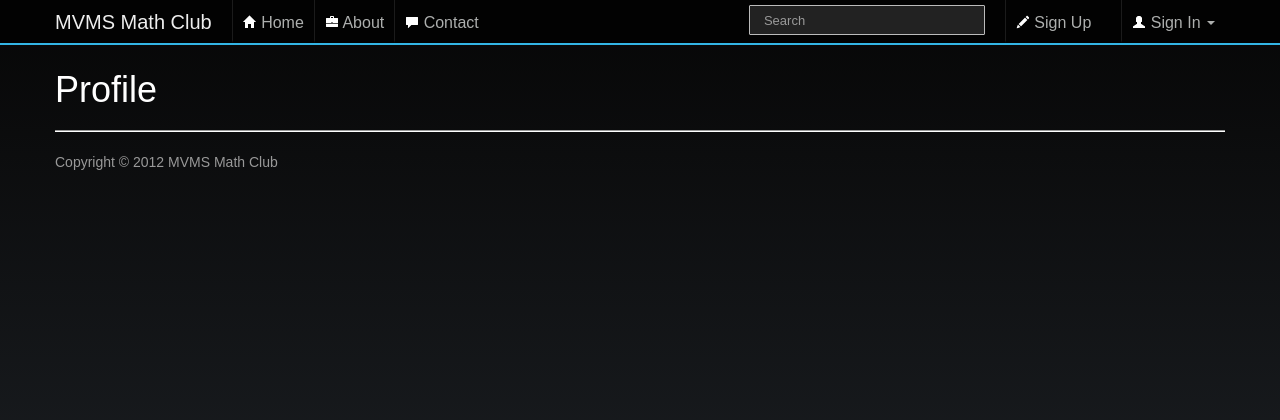
After one commit to tpankaj/MVMSMathWebsite, a Flask app: page /profile/ in a window 1280 px wide. The commit adds this page. Shown: the top 420 px of the page. Run offline with Flask 2, Linux system fonts and the light colour scheme; some libraries are stand-ins or nearby versions; some web fonts are replaced.

Commit message:
Some sort of fake login system
Signed-off-by: Tushar Pankaj <tushar.s.pankaj@gmail.com>

```diff
--- a/app.py
+++ b/app.py
@@ -1,11 +1,30 @@
 import os
-from flask import Flask, Markup, render_template, abort
+from flask import Flask, Markup, render_template, request, abort
 
 app = Flask(__name__)
 
 @app.route('/')
 def index():
     return render_template('index.html', current='index')
+
+@app.route('/profile/')
+def profile():
+    return render_template('system/profile.html')
+
+@app.route('/register/', methods=['GET', 'POST'])
+def register():
+    return render_template('system/register.html')
+
+@app.route('/signin/', methods=['POST'])
+def signin():
+    if validateuser(username=request.form['user[username]'], password=request.form['user[password]']):
+        return render_template('system/signin.html', user=request.form['user[username]'])
+    else:
+        return render_template('system/signin.html', failed=True)
+
+@app.route('/signout/')
+def signout():
+    return render_template('system/signout.html')
 
 @app.route('/<page>/')
 def go_to(page):
@@ -23,6 +42,9 @@ def linkname(title):
   title = ''.join(c for c in title if c.isalnum() or c.isspace() or c == '-')
   return title.lower().replace(' ', '-')
 
+def validateuser(username, password):
+    return True;
+
 if __name__ == '__main__':
     port = int(os.environ.get('PORT', 5000))
     app.run(host='0.0.0.0', port=port, debug=True)
--- a/templates/layout/base.html
+++ b/templates/layout/base.html
@@ -24,6 +24,9 @@
     <link rel="apple-touch-icon-precomposed" sizes="114x114" href="/static/ico/apple-touch-icon-114-precomposed.png">
     <link rel="apple-touch-icon-precomposed" sizes="72x72" href="/static/ico/apple-touch-icon-72-precomposed.png">
     <link rel="apple-touch-icon-precomposed" href="/static/ico/apple-touch-icon-57-precomposed.png">
+
+    <script src="/static/bootstrap/js/jquery.js"></script>
+    <script src="/static/bootstrap/js/bootstrap.min.js"></script>
     {% endblock %}
   </head>
   <body>
@@ -59,22 +62,23 @@
 	    <ul class="nav pull-right">
 	      <li class="divider-vertical"></li>
               <li class="dropdown">
-		<a class="dropdown-toggle" href="#" data-toggle="dropdown"><i class="icon-user icon-white"></i> {{ user }} <strong class="caret"></strong></a>                        <ul class="dropdown-menu">
-		  <li><a href="/profile">Profile</a></li>
+		<a class="dropdown-toggle" href="#" data-toggle="dropdown"><i class="icon-user icon-white"></i> {{ user }} <strong class="caret"></strong></a>
+		<ul class="dropdown-menu">
+		  <li><a href="/profile/">Profile</a></li>
 		  <li class="divider"></li>
-		  <li><a href="#">Sign Out</a></li>
+		  <li><a href="/signout/">Sign Out</a></li>
 		</ul>
               </li>
             </ul>
 	    {% else %}
 	    <ul class="nav pull-right">
 	      <li class="divider-vertical"></li>
-	      <li><a href="register.php"><i class="icon-pencil icon-white"></i> Sign Up</a></li>
+	      <li><a href="/register/"><i class="icon-pencil icon-white"></i> Sign Up</a></li>
 	      <li class="divider-vertical"></li>
 	      <li class="dropdown">
 		<a class="dropdown-toggle" href="#" data-toggle="dropdown"><i class="icon-user icon-white"></i> Sign In <strong class="caret"></strong></a>
 		<div class="dropdown-menu" style="padding: 15px; padding-bottom: 0px;">
-		  <form action="[YOUR ACTION]" method="post" accept-charset="UTF-8">
+		  <form action="/signin/" method="post" accept-charset="UTF-8">
 		    <input id="user_username" style="margin-bottom: 15px;" type="text" name="user[username]" size="30" placeholder="Username" />
   		    <input id="user_password" style="margin-bottom: 15px;" type="password" name="user[password]" size="30" placeholder="Password"/>
   		    <input id="user_remember_me" style="float: left; margin-right: 10px;" type="checkbox" name="user[remember_me]" value="1" />
@@ -104,7 +108,5 @@
 
       </div> <!-- /container -->
     </div>
-    <script src="/static/bootstrap/js/jquery.js"></script>
-    <script src="/static/bootstrap/js/bootstrap.min.js"></script>
   </body>
 </html>
--- /dev/null
+++ b/templates/system/profile.html
@@ -0,0 +1,5 @@
+{% extends 'layout/base.html' %}
+
+{% block content %}
+<h1>Profile</h1>
+{% endblock %}
--- /dev/null
+++ b/templates/system/register.html
@@ -0,0 +1,5 @@
+{% extends 'layout/base.html' %}
+
+{% block content %}
+<h1>Registration</h1>
+{% endblock %}
--- /dev/null
+++ b/templates/system/signout.html
@@ -0,0 +1,5 @@
+{% extends 'layout/base.html' %}
+
+{% block content %}
+<h1>Signing out...</h1>
+{% endblock %}
```
Also changed, not shown: templates/system/signin.html (added, +7 -0 lines).
